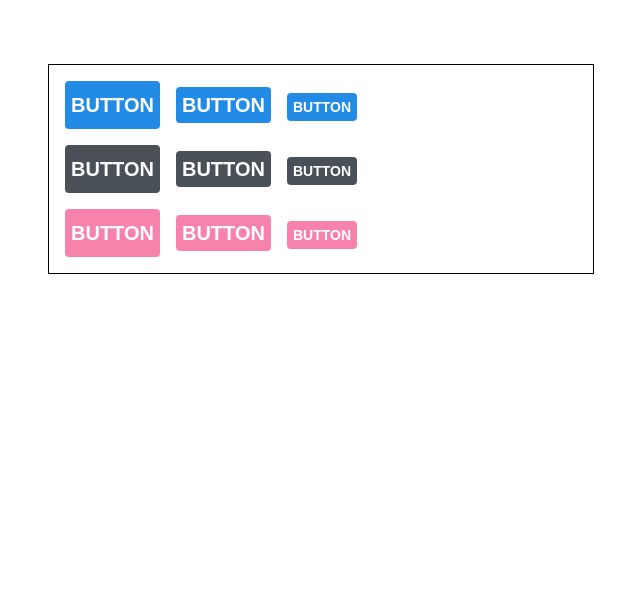
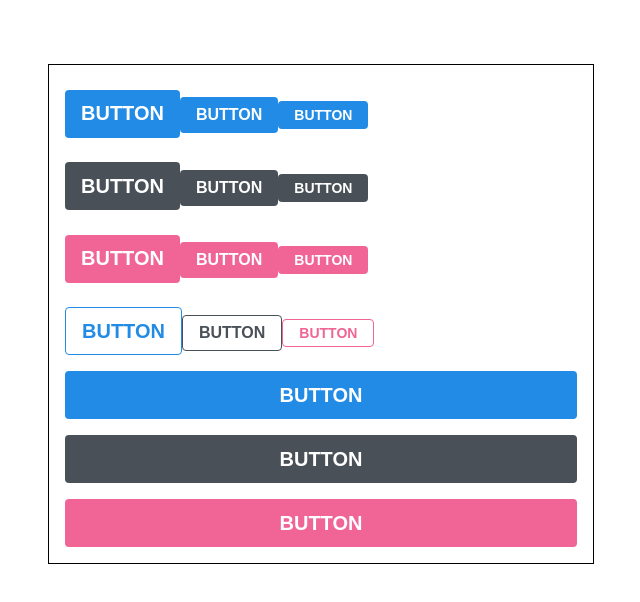
Before and after one commit to haileychoi15/react-tutorial, a React (Create React App) app: page / in a window 1280 px wide. Shown: the top 602 px of the page, without its empty margins (319-959 px from the left). Built offline with nearby package versions, Linux system fonts and the light colour scheme.

Commit message:
button props full-width

```diff
--- a/src/ScApp.js
+++ b/src/ScApp.js
@@ -1,11 +1,11 @@
-import React from "react";
+import React from 'react';
 import styled, { ThemeProvider } from 'styled-components';
 import Button from './styled-components/Button';
 
 const AppBlock = styled.div`
   width: 512px;
   margin: 4rem auto 0;
-  border: 1px solid #000;
+  border: 1px solid black;
   padding: 1rem;
 `;
 
@@ -15,15 +15,17 @@
   }
 `;
 
-const palette = {
-    blue: '#228be6',
-    gray: '#495057',
-    pink: '#f783ac'
-}
-
 function App() {
     return (
-        <ThemeProvider theme={{palette}}>
+        <ThemeProvider
+            theme={{
+                palette: {
+                    blue: '#228be6',
+                    gray: '#495057',
+                    pink: '#f06595'
+                }
+            }}
+        >
             <AppBlock>
                 <ButtonGroup>
                     <Button size="large">BUTTON</Button>
@@ -31,14 +33,44 @@
                     <Button size="small">BUTTON</Button>
                 </ButtonGroup>
                 <ButtonGroup>
-                    <Button color="gray" size="large">BUTTON</Button>
+                    <Button color="gray" size="large">
+                        BUTTON
+                    </Button>
                     <Button color="gray">BUTTON</Button>
-                    <Button color="gray" size="small">BUTTON</Button>
+                    <Button color="gray" size="small">
+                        BUTTON
+                    </Button>
                 </ButtonGroup>
                 <ButtonGroup>
-                    <Button color="pink" size="large">BUTTON</Button>
+                    <Button color="pink" size="large">
+                        BUTTON
+                    </Button>
                     <Button color="pink">BUTTON</Button>
-                    <Button color="pink" size="small">BUTTON</Button>
+                    <Button color="pink" size="small">
+                        BUTTON
+                    </Button>
+                </ButtonGroup>
+                <ButtonGroup>
+                    <Button size="large" outline>
+                        BUTTON
+                    </Button>
+                    <Button color="gray" outline>
+                        BUTTON
+                    </Button>
+                    <Button color="pink" size="small" outline>
+                        BUTTON
+                    </Button>
+                </ButtonGroup>
+                <ButtonGroup>
+                    <Button size="large" fullWidth>
+                        BUTTON
+                    </Button>
+                    <Button size="large" color="gray" fullWidth>
+                        BUTTON
+                    </Button>
+                    <Button size="large" color="pink" fullWidth>
+                        BUTTON
+                    </Button>
                 </ButtonGroup>
             </AppBlock>
         </ThemeProvider>
--- a/src/styled-components/Button.js
+++ b/src/styled-components/Button.js
@@ -3,8 +3,7 @@
 import { darken, lighten } from 'polished';
 
 const colorStyles = css`
-  /* 색상 */
-  ${({ theme, color}) => { // props 를 함수로 가져오는 코드, 비구조화 할당
+  ${({ theme, color }) => {
   const selected = theme.palette[color];
   return css`
       background: ${selected};
@@ -14,8 +13,19 @@
       &:active {
         background: ${darken(0.1, selected)};
       }
-    `
-}};
+      ${props =>
+      props.outline &&
+      css`
+          color: ${selected};
+          background: none;
+          border: 1px solid ${selected};
+          &:hover {
+            background: ${selected};
+            color: white;
+          }
+        `}
+    `;
+}}
 `;
 
 const sizes = {
@@ -25,50 +35,72 @@
   },
   medium: {
     height: '2.25rem',
-    fontSize: '1.25rem'
+    fontSize: '1rem'
   },
   small: {
     height: '1.75rem',
     fontSize: '0.875rem'
   }
-}
+};
 
 const sizeStyles = css`
-  /* 크기 */
-  ${ ({ size }) => css` // props 에서 size 만 추출
+  ${({ size }) => css`
     height: ${sizes[size].height};
     font-size: ${sizes[size].fontSize};
+  `}
+`;
+
+const fullWidthStyle = css`
+  ${props =>
+    props.fullWidth &&
+    css`
+      width: 100%;
+      justify-content: center;
+      & + & {
+        margin-left: 0;
+        margin-top: 1rem;
+      }
     `}
 `;
 
 const StyledButton = styled.button`
-  /* 공통스타일 */
+  /* 공통 스타일 */
   display: inline-flex;
   align-items: center;
   outline: none;
   border: none;
   border-radius: 4px;
-  color: #fff;
+  color: white;
   font-weight: bold;
   cursor: pointer;
-  padding: {
-    left: 1rem;
-    right: 1rem;
-  };
+  padding-left: 1rem;
+  padding-right: 1rem;
 
+  /* 크기 */
   ${sizeStyles}
+
+  /* 색상 */
   ${colorStyles}
 
   /* 기타 */
   & + & {
     margin-left: 1rem;
   }
+
+  ${fullWidthStyle}
 `;
 
-function Button({ children, color, size, ...rest }) {
-  console.log(color, size);
+function Button({ children, color, size, outline, fullWidth, ...rest }) {
   return (
-      <StyledButton color={color} size={size} {...rest}>{children}</StyledButton>
+      <StyledButton
+          color={color}
+          size={size}
+          outline={outline}
+          fullWidth={fullWidth}
+          {...rest}
+      >
+        {children}
+      </StyledButton>
   );
 }
 
```
